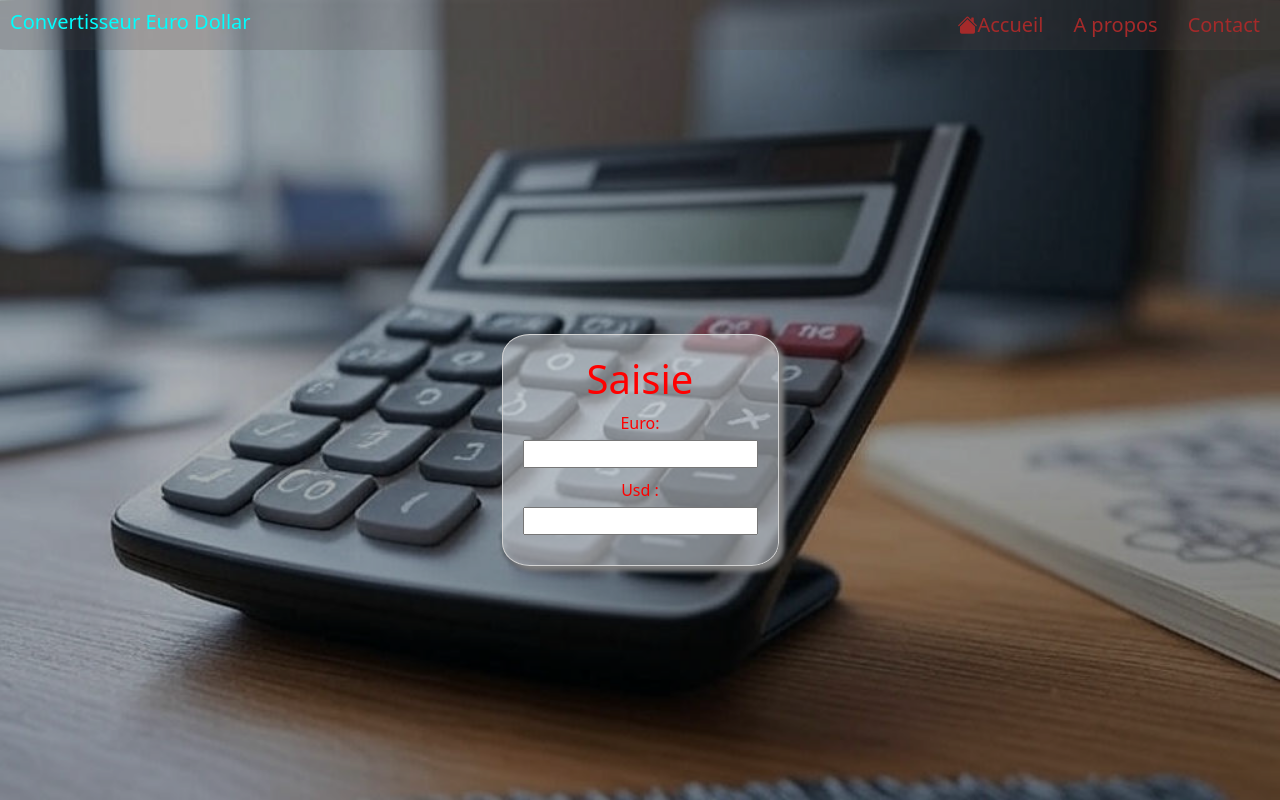
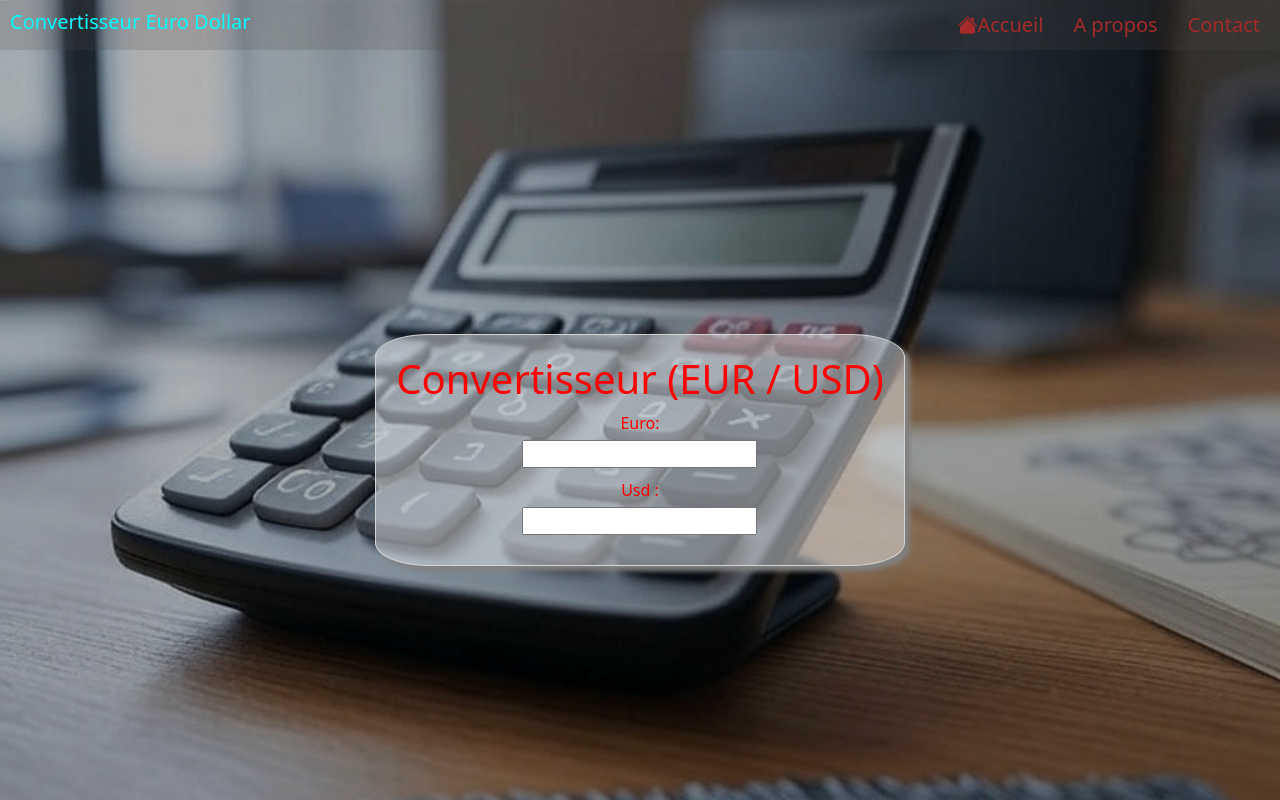
Before and after one commit to Julien2189/convertisseur, a plain HTML site: page index.html in a window 1280 px wide. Drawn offline with nearby package versions, Linux system fonts and the light colour scheme.

Commit message:
Update index.html

```diff
--- a/index.html
+++ b/index.html
@@ -130,7 +130,7 @@ main, header, footer {
         </header>
         <main>
             <div class="main">
-                <h1>Saisie</h1>
+                <h1>Convertisseur (EUR / USD)</h1>
                 <form action="" method="post">
 
                     <div class="inputGroup">
```
